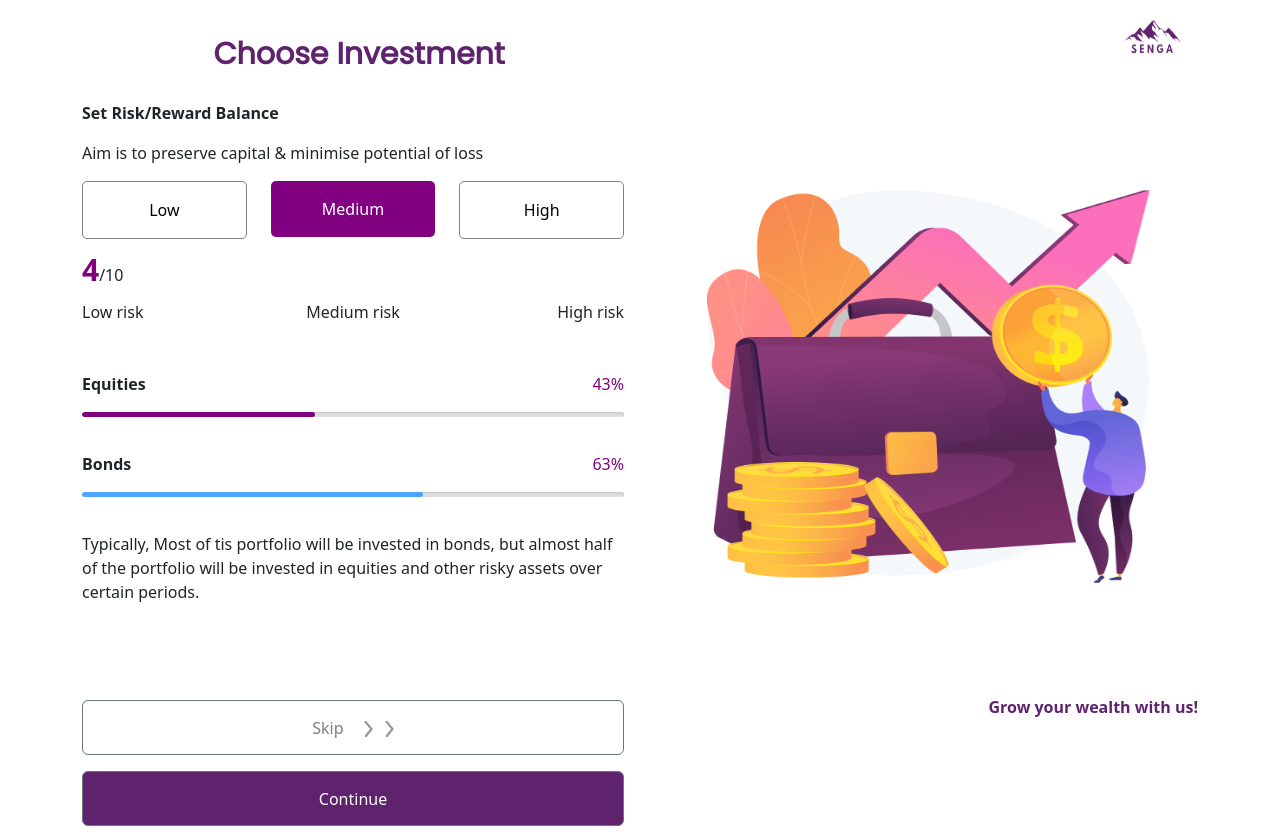
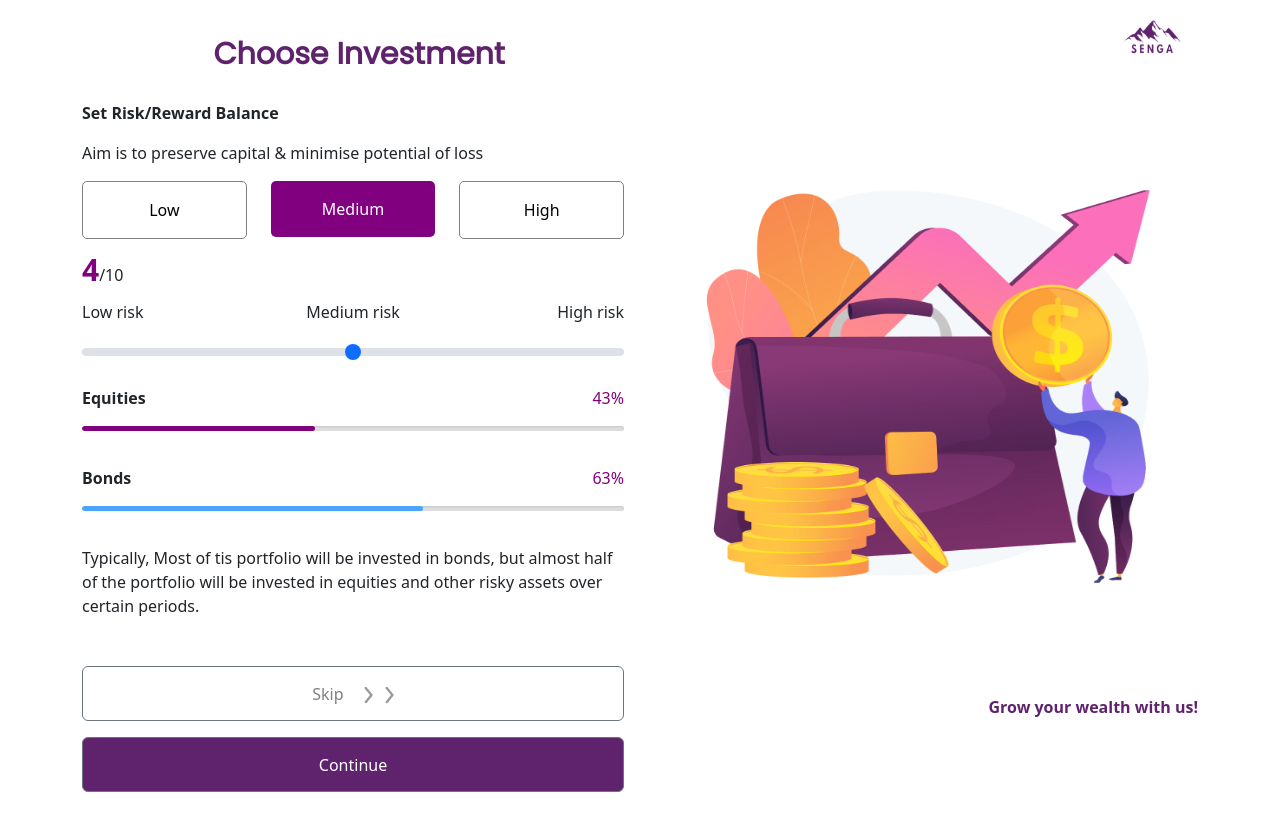
Before and after one commit to usamahassan97/senga-project, a React (Create React App) app: page /allocate in a window 1280 px wide. Built offline with nearby package versions, Linux system fonts and the light colour scheme.

Commit message:
new changes

```diff
--- a/src/Pages/Investment/Risk.js
+++ b/src/Pages/Investment/Risk.js
@@ -10,6 +10,9 @@ import SkipButton from "../../components/subComponents/SkipButton";
 import Progress from "../../components/progress/Progress";
 
 const Risk = () => {
+  const handleClick= ()=>{
+    alert ("button is working")
+  }
   return (
     <Container>
       <div className="p-md-2">
@@ -30,14 +33,17 @@ const Risk = () => {
                 <Col className="">
                   <button className="btn2-cash p-3 w-100 ">Low </button>
                 </Col>
-                <Col><button className="btn-cash p-3 w-100  ">Medium </button></Col>
+                <Col>
+                  <button className="btn-cash p-3 w-100  ">Medium </button>
+                </Col>
                 <Col>
                   <button className="btn2-cash p-3 w-100 ">High </button>
                 </Col>
               </Row>
             </div>
             <div className="risk-value pt-2">
-            <strong style={{ color: "purple", fontSize: "30px" }}>4</strong>/10
+              <strong style={{ color: "purple", fontSize: "30px" }}>4</strong>
+              /10
             </div>
             <div className="risk-values pt-2">
               <Row>
@@ -46,20 +52,26 @@ const Risk = () => {
                 <Col className="text-end">High risk</Col>
               </Row>
             </div>
-            <div className="risk-progress pt-5">
-              <Progress/>
+            <div className="range pt-3">
+              <input type="range" className="form-range" id="customRange1" />
             </div>
-            <div className="risk-para  fs-7">
-              <p>Typically, Most of tis portfolio will be invested in bonds, but almost half of the portfolio
-will be invested in equities and other risky assets over certain periods.</p>
+            <div className="risk-progress pt-3">
+              <Progress />
+            </div>
+            <div className="risk-para  ">
+              <p>
+                Typically, Most of tis portfolio will be invested in bonds, but
+                almost half of the portfolio will be invested in equities and
+                other risky assets over certain periods.
+              </p>
             </div>
           </div>
-          <div className="Continue mt-5 pt-5  ">
+          <div className="Continue mt-5 mb-5 ">
             <div className="skip pb-3">
               <SkipButton value={"Skip"} />
             </div>
             <Link to="/home">
-              <CustomButtons value={"Continue"} />
+              <CustomButtons onClick={handleClick} value={"Continue"} />
             </Link>
           </div>{" "}
         </Col>
```
Also changed, not shown: src/components/Modals/CreditDetail.js (added, +11 -0 lines), src/components/Modals/Success.js (added, +11 -0 lines).
